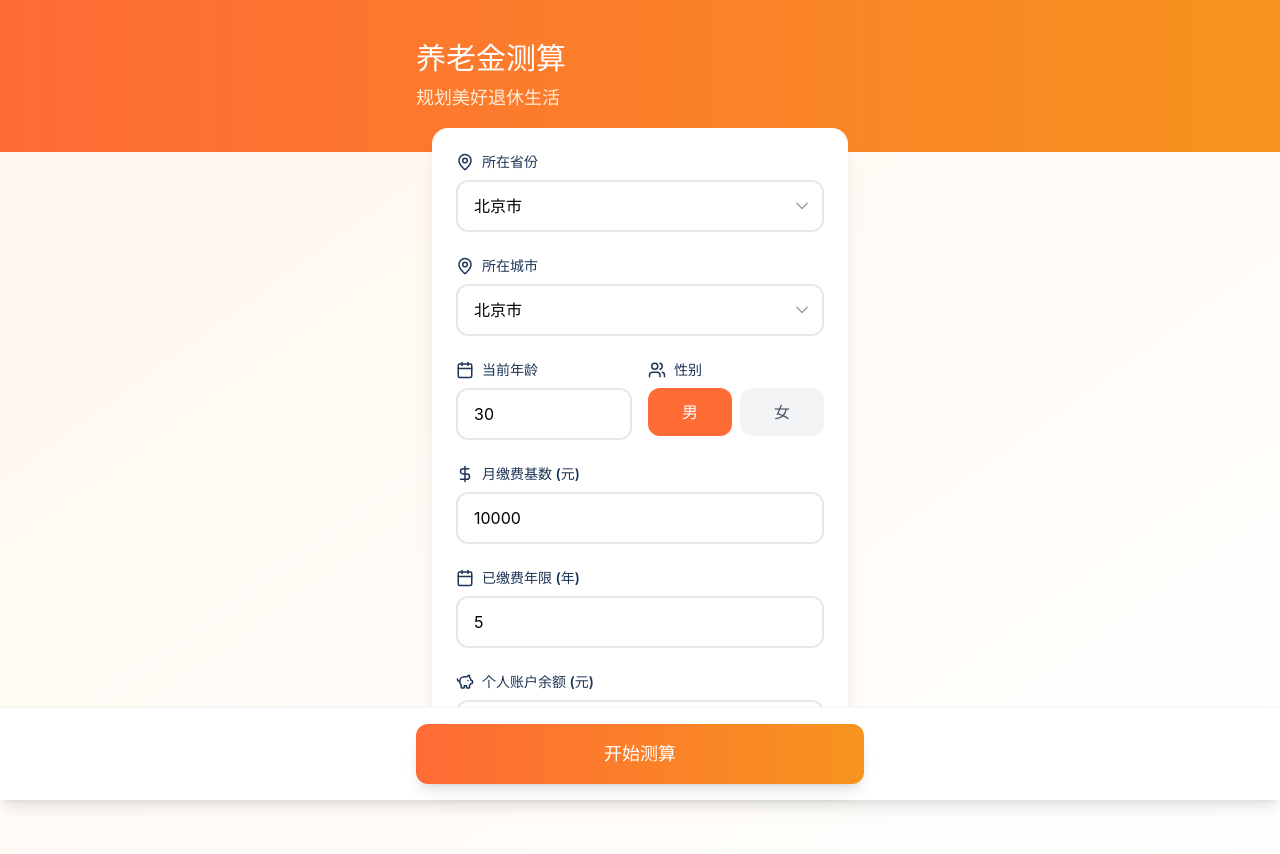
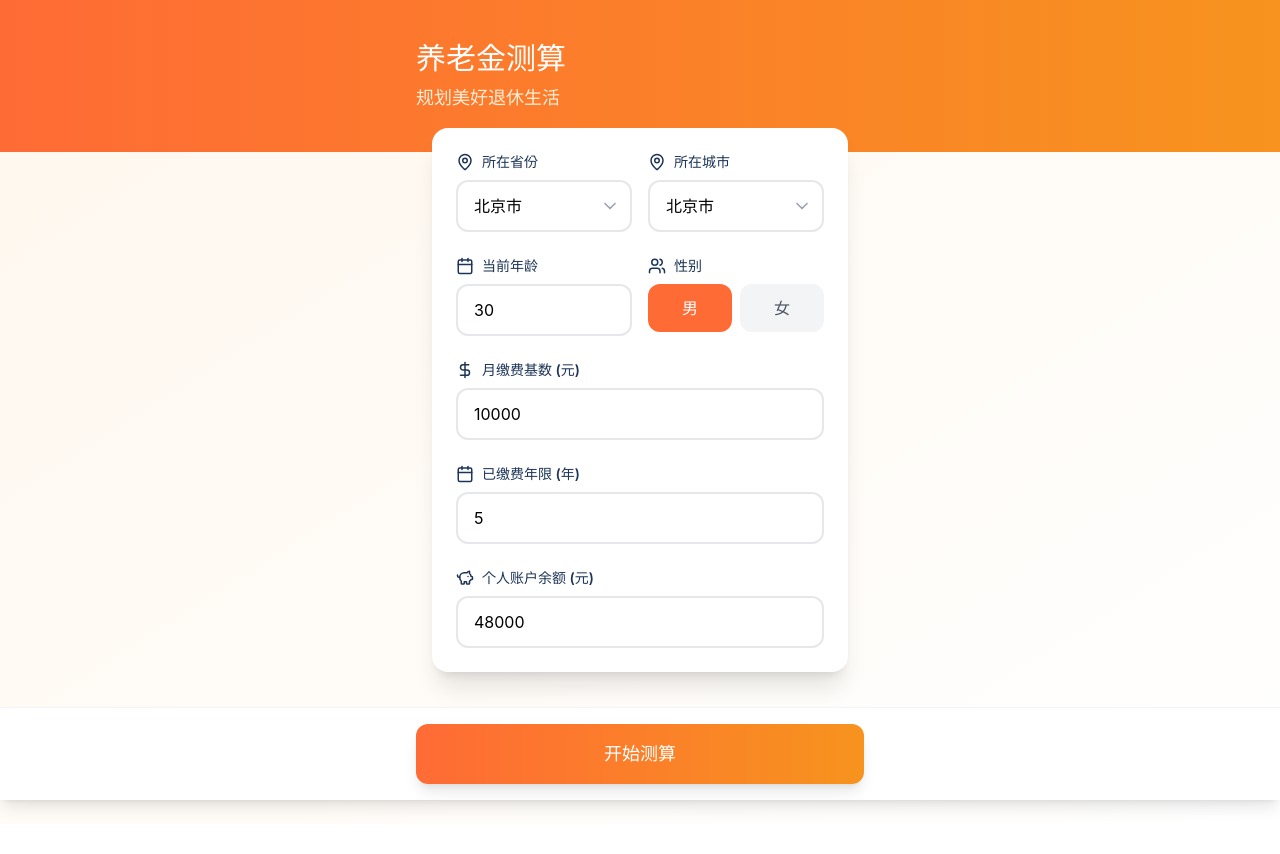
Before and after one commit to lxwuchang163/Pension-Calculator-Mini-App, a React (Vite) app: page / in a window 1280 px wide. Shown: the top 854 px of the page. After the commit the page ends 824 px from the top, so only its background shows below. Built offline with nearby package versions, Linux system fonts and the light colour scheme.

Commit message:
feat: 生成养老金测算小程序/H5
Co-authored-by: traeagent <traeagent@users.noreply.github.com>

```diff
--- a/src/pages/Home.tsx
+++ b/src/pages/Home.tsx
@@ -89,6 +89,8 @@ export default function Home() {
         {/* Form Card */}
         <div className="bg-white rounded-2xl shadow-xl p-6 mb-6">
           <div className="space-y-6">
+            {/* Province & City Select */}
+            <div className="grid grid-cols-2 gap-4">
               {/* Province Select */}
               <div>
                 <label className="block text-sm font-semibold text-[#1D3557] mb-2 flex items-center gap-2">
@@ -126,6 +128,7 @@ export default function Home() {
                     ))}
                   </select>
                   <ChevronDown size={20} className="absolute right-3 top-1/2 -translate-y-1/2 text-gray-400 pointer-events-none" />
+                </div>
               </div>
             </div>
 
```
Lines whose indentation alone changed are shown as unchanged.
